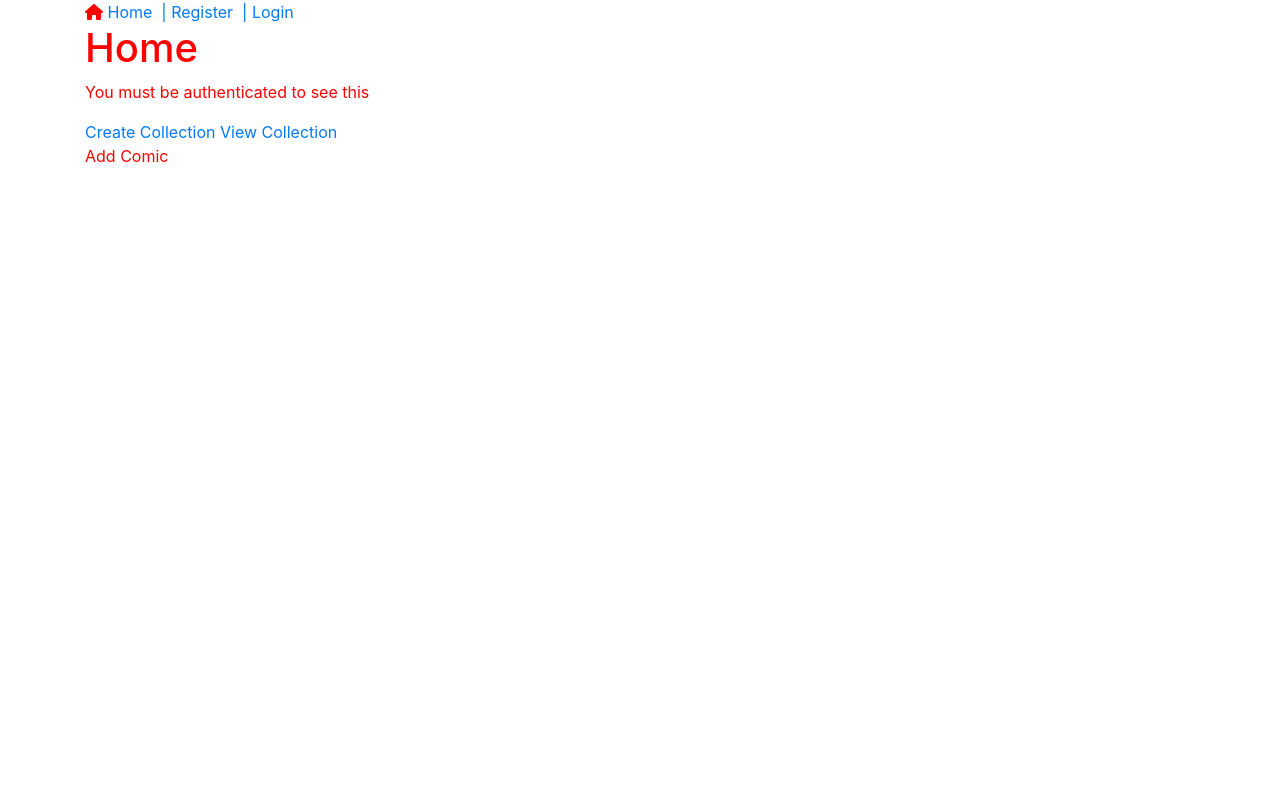
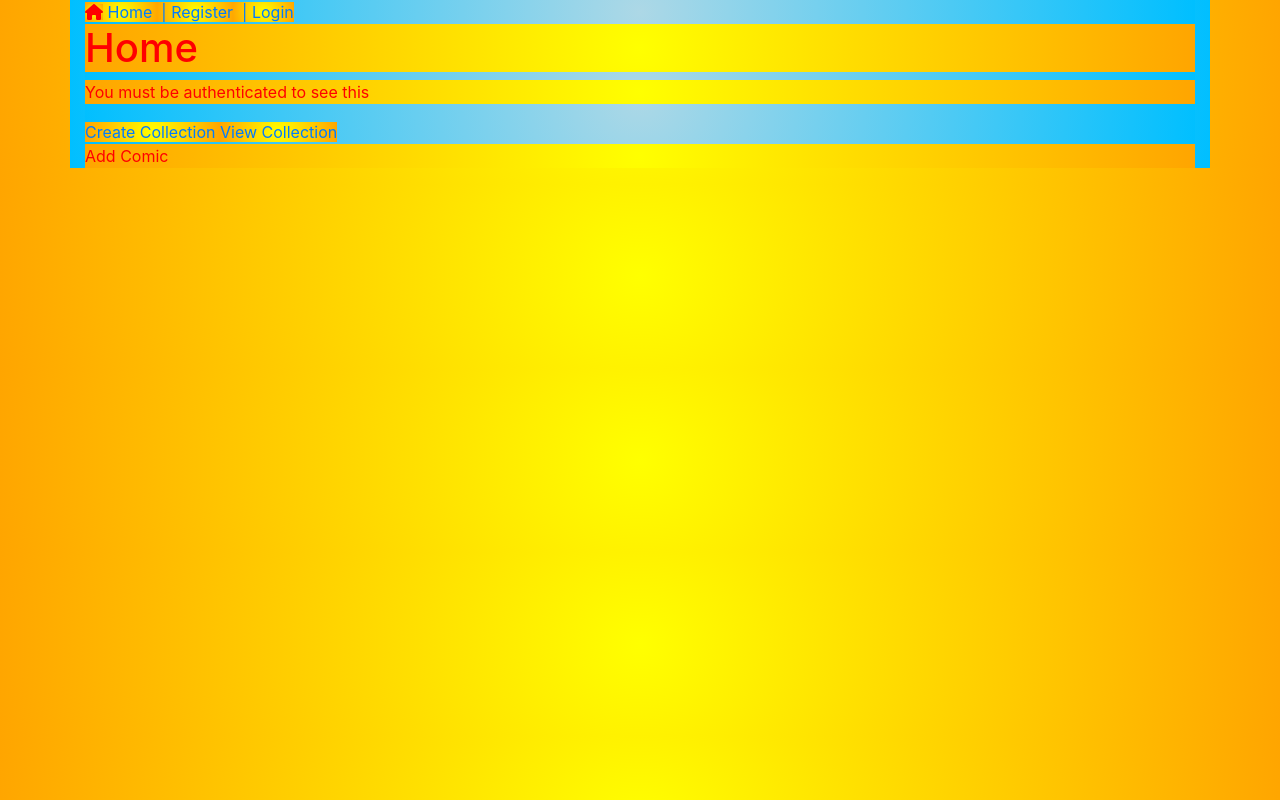
Before and after one commit to breydongates/FinalCapstone, a Vue app in the folder vue/: page / in a window 1280 px wide. Built offline with nearby package versions, Linux system fonts and the light colour scheme.

Commit message:
switching with leslie

```diff
--- a/vue/src/App.vue
+++ b/vue/src/App.vue
@@ -40,6 +40,10 @@ export default {
 <style lang="scss">
 * {
   color: red;
-  //background-image:url(../assets/background.jpg);
+  background-image:radial-gradient(circle, yellow, orange);
+};
+div {
+  background-image:radial-gradient(circle, lightblue, deepskyblue);
 }
+
 </style>
```
